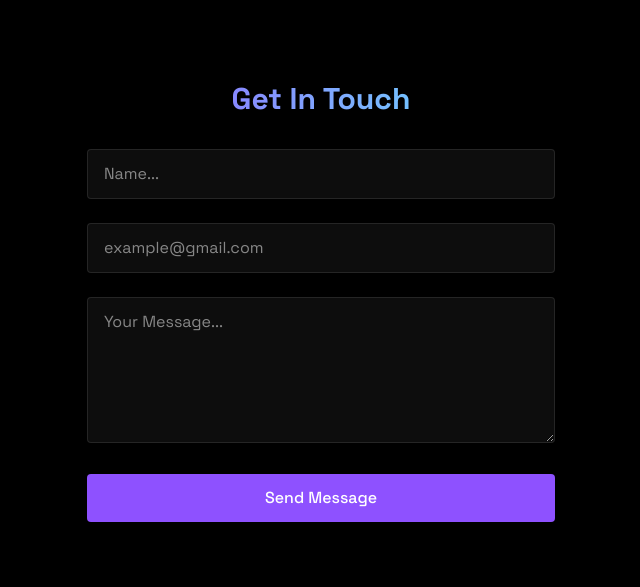
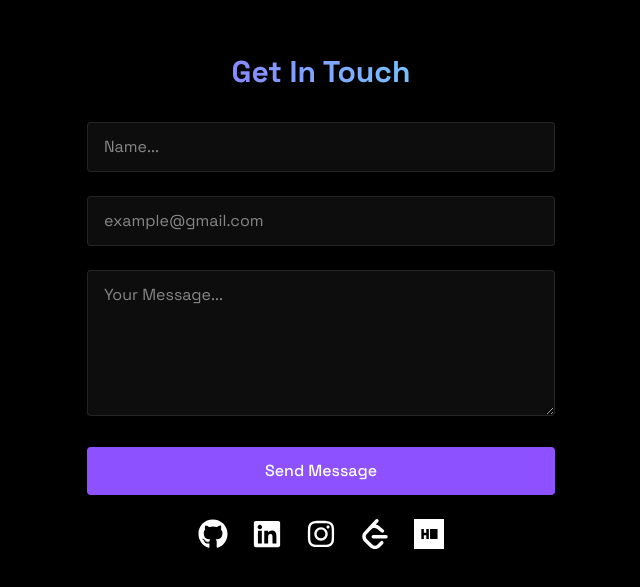
Before and after one commit to janardan04/Janardanborse-Portfolio, a React (Vite) app: page / in a window 1280 px wide. Shown: the part 2973-3560 px from the top of the page, without its empty margins (319-959 px from the left). Built offline with nearby package versions, Linux system fonts and the light colour scheme; the HTML template or start-up script is replaced by a standard one.

Commit message:
add logos

```diff
--- a/index.html
+++ b/index.html
@@ -5,16 +5,16 @@
     <meta name="viewport" content="width=device-width, initial-scale=1.0" />
 
     <!-- Google Site Verification -->
-    <meta name="google-site-verification" content="uWjD6d3hkbSDSBPrqYVHNVfqhcsKAJTd6QRB_OFbcMg" />
+    <!-- <meta name="google-site-verification" content="uWjD6d3hkbSDSBPrqYVHNVfqhcsKAJTd6QRB_OFbcMg" /> -->
 
     <!-- SEO Optimization -->
-    <title>Janardan Borse - Full-Stack Web Developer & Software Engineer</title>
+    <title>Janardan Borse - Full-Stack Web Developer</title>
     <meta name="description" content="Explore Janardan Borse's portfolio - Full-Stack Web Developer with expertise in React, JavaScript, Java, and AI-driven solutions. Check out my projects and skills.">
     <meta name="keywords" content="Janardan Borse, Web Developer, React, JavaScript, Portfolio, Full-Stack Developer, Software Engineer, AI, Machine Learning">
     <meta name="author" content="Janardan Borse">
 
     <!-- Open Graph (for social media sharing) -->
-    <meta property="og:title" content="Janardan Borse - Full-Stack Web Developer & Software Engineer">
+    <meta property="og:title" content="Janardan Borse - Full-Stack Web Developer">
     <meta property="og:description" content="Explore Janardan Borse's portfolio, featuring projects in React, Java, and AI.">
     <meta property="og:image" content="https://janardan04.github.io/Janardanborse-Portfolio/my.jpg">
     <meta property="og:url" content="https://janardan04.github.io/Janardanborse-Portfolio/">
--- a/package.json
+++ b/package.json
@@ -18,6 +18,7 @@
     "framer-motion": "^12.4.7",
     "react": "^19.0.0",
     "react-dom": "^19.0.0",
+    "react-icons": "^5.5.0",
     "tailwindcss": "^4.0.9"
   },
   "devDependencies": {
--- a/src/components/sections/Contact.jsx
+++ b/src/components/sections/Contact.jsx
@@ -1,6 +1,8 @@
 import { useState } from "react";
 import { RevealOnScroll } from "../RevealOnScroll";
 import emailjs from "emailjs-com";
+import { FaGithub, FaLinkedin, FaInstagram } from "react-icons/fa";
+import { SiLeetcode, SiHackerrank } from "react-icons/si";
 
 export const Contact = () => {
   const [formData, setFormData] = useState({
@@ -89,6 +91,25 @@ export const Contact = () => {
               Send Message
             </button>
           </form>
+
+          {/* Social Media Links */}
+          <div className="flex justify-center gap-6 mt-6">
+            <a href="https://github.com/janardan04" target="_blank" rel="noopener noreferrer" className="text-white hover:text--500 transition">
+              <FaGithub size={30} />
+            </a>
+            <a href="https://linkedin.com/in/janardan-borase-25a546232" target="_blank" rel="noopener noreferrer" className="text-white hover:text-blue-500 transition">
+              <FaLinkedin size={30} />
+            </a>
+            <a href="https://instagram.com/janardanborse" target="_blank" rel="noopener noreferrer" className="text-white hover:text-pink-500 transition">
+              <FaInstagram size={30} />
+            </a>
+            <a href="https://leetcode.com/Janardhan_04" target="_blank" rel="noopener noreferrer" className="text-white hover:text-orange-500 transition">
+              <SiLeetcode size={30} />
+            </a>
+            <a href="https://www.hackerrank.com/janardhanborse21" target="_blank" rel="noopener noreferrer" className="text-white hover:text-green-500 transition">
+              <SiHackerrank size={30} />
+            </a>
+          </div>
         </div>
       </RevealOnScroll>
     </section>
```
Also changed, not shown: 1 other file (tests, documents, lock files or other folders).
